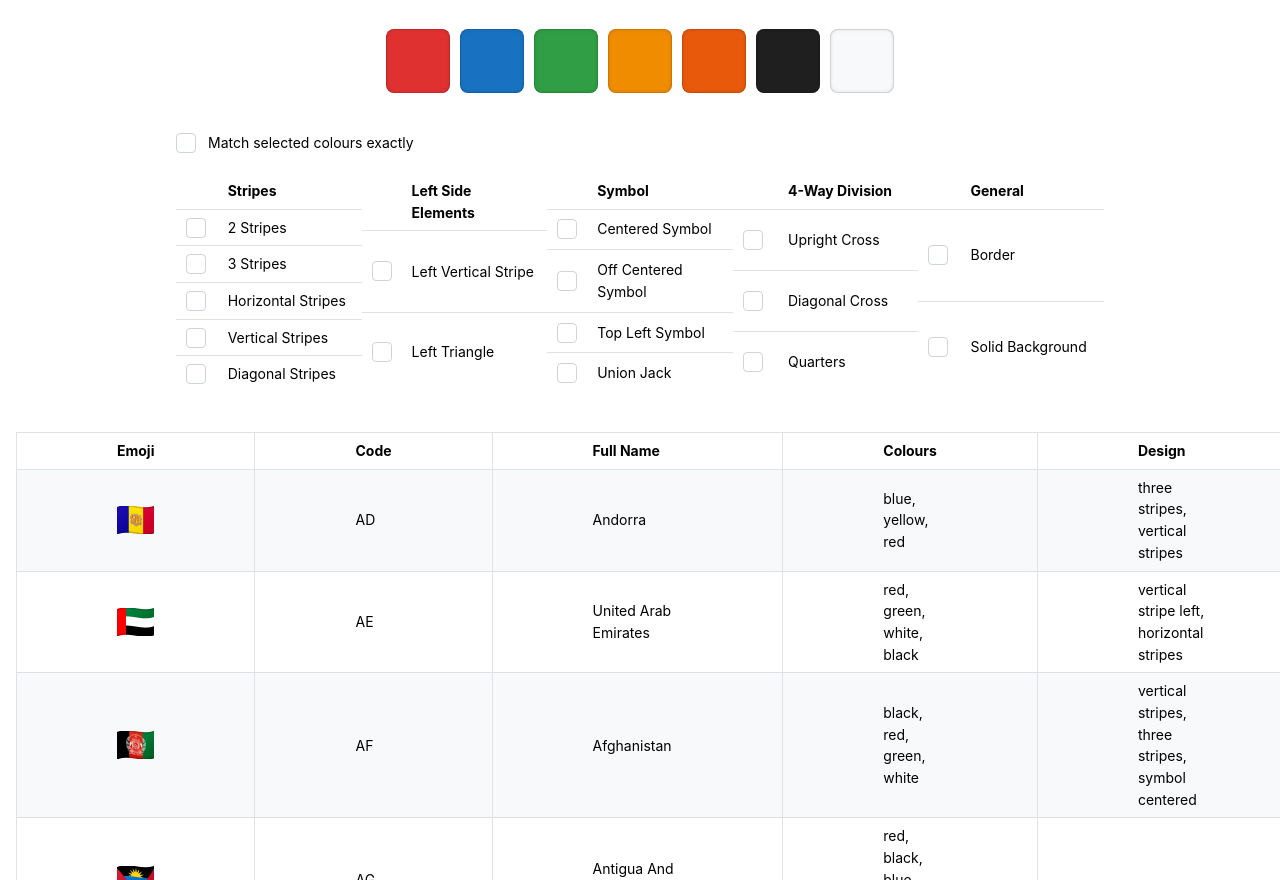
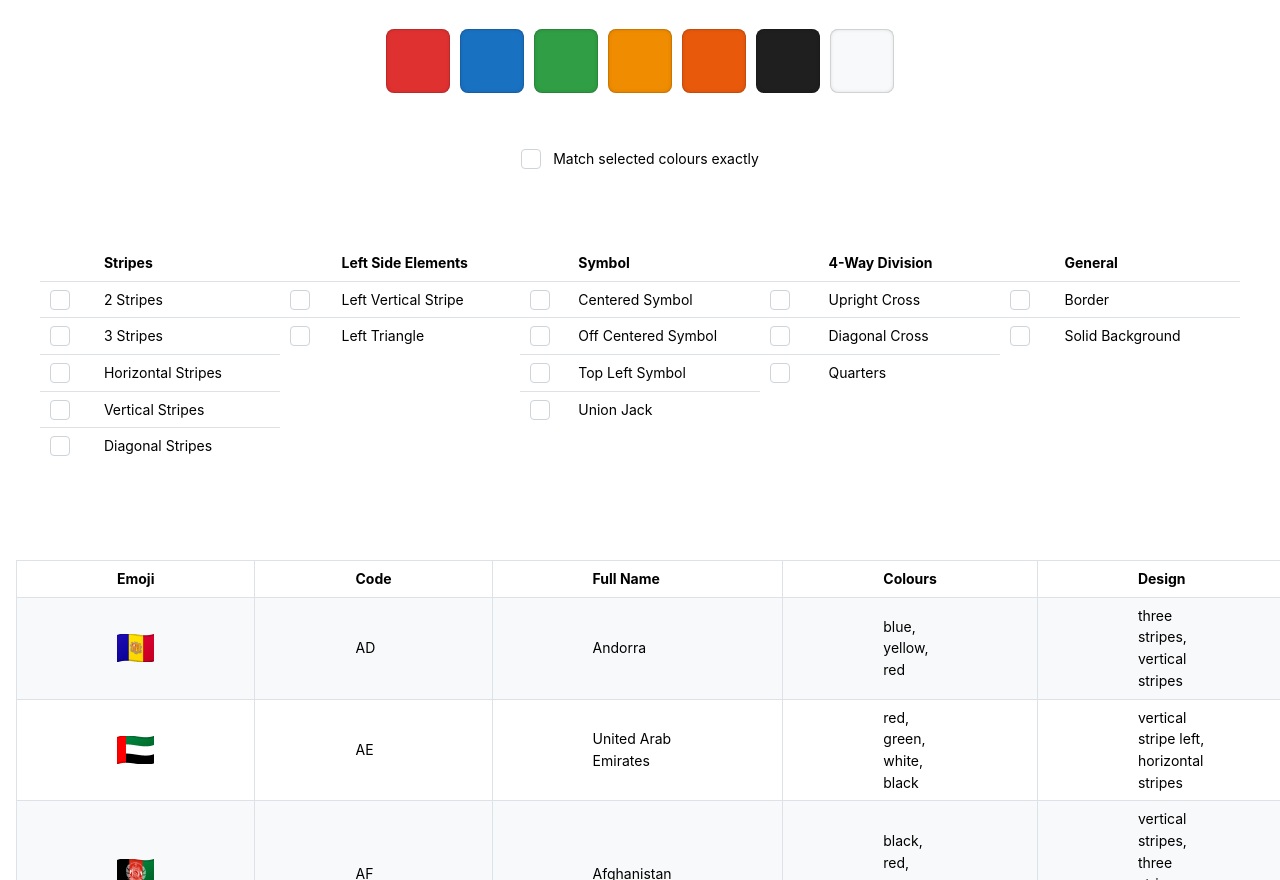
Before and after one commit to wahlp/flag-identifier, a Next.js app: page / in a window 1280 px wide. Shown: the part 220-1100 px from the top of the page. Built offline with nearby package versions, Linux system fonts and the light colour scheme.

Commit message:
refactor layout

```diff
--- a/components/Filters/AdvancedFilters.tsx
+++ b/components/Filters/AdvancedFilters.tsx
@@ -112,7 +112,12 @@
   ))
 
   return (
-    <Flex>
+    <Flex
+      justify="flex-start"
+      align="flex-start"
+      direction="row"
+      wrap="wrap"
+    >
       {advancedFiltersElements}
     </Flex>
   )
--- a/components/Filters/Filters.tsx
+++ b/components/Filters/Filters.tsx
@@ -15,7 +15,7 @@
           label="Match selected colours exactly"
           checked={strictMode}
           onChange={(event) => setStrictMode(event.currentTarget.checked)}
-          mb={20}
+          mb={60}
         />
       </>
     )
--- a/pages/index.tsx
+++ b/pages/index.tsx
@@ -5,7 +5,7 @@
 import { Filters } from '../components/Filters/Filters';
 import { AdvancedFilters } from '../components/Filters/AdvancedFilters';
 import { Display } from '../components/FlagDisplay/Display';
-import { Text, Container, Center, Title } from '@mantine/core';
+import { Text, Container,  Title, Stack } from '@mantine/core';
 
 export default function HomePage() {
   const [selectedColors, setSelectedColors] = useState<string[]>([]);
@@ -14,20 +14,18 @@
 
   return (
     <>
-      <ColorSchemeToggle />
+      {/* <ColorSchemeToggle /> */}
 
       <Container mt={80} mb={80}>
         <Title ta="center" mb={20}>Flag Identifier</Title>
         <Text ta="center">Find a flag by its colours</Text>
       </Container>
 
-      <Center>
+      <Stack align="center" justify="center">
         <ButtonGroup setSelectedColors={setSelectedColors} selectedColors={selectedColors} />
-      </Center>
-      <Container>
         <Filters setStrictMode={setStrictMode} strictMode={strictMode} />
+
         <AdvancedFilters setAdvancedFilters={setAdvancedFilters} advancedFilters={advancedFilters} />
-      </Container>
       {/* <Text c="dimmed" ta="center" size="lg" maw={580} mih={60}  mx="auto" mt="xl">
         Current advanced filters:
         <br />
@@ -38,9 +36,10 @@
         <br />
         {selectedColors.join(', ')}
       </Text> */}
-      <Container mt={40} mb={40} size='xl'>
-        <Display selectedColors={selectedColors} strictMode={strictMode} advancedFilters={advancedFilters} />
-      </Container>
+        <Container mt={80} mb={80} size='xl'>
+          <Display selectedColors={selectedColors} strictMode={strictMode} advancedFilters={advancedFilters} />
+        </Container>
+      </Stack>
     </>
   );
 }
```
